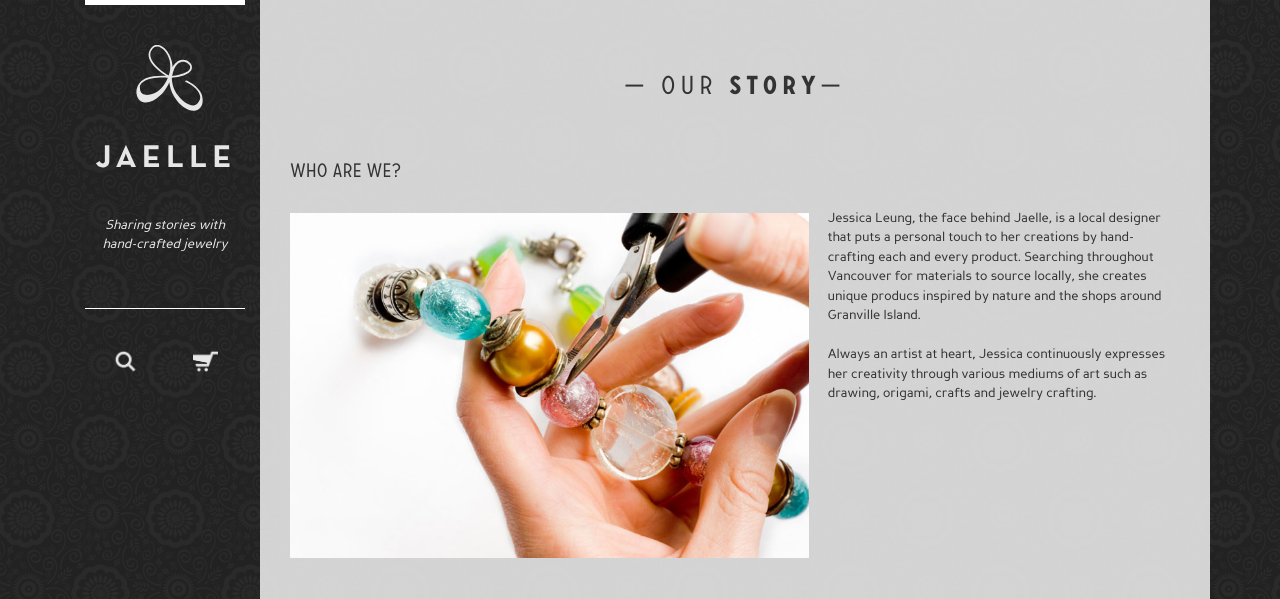
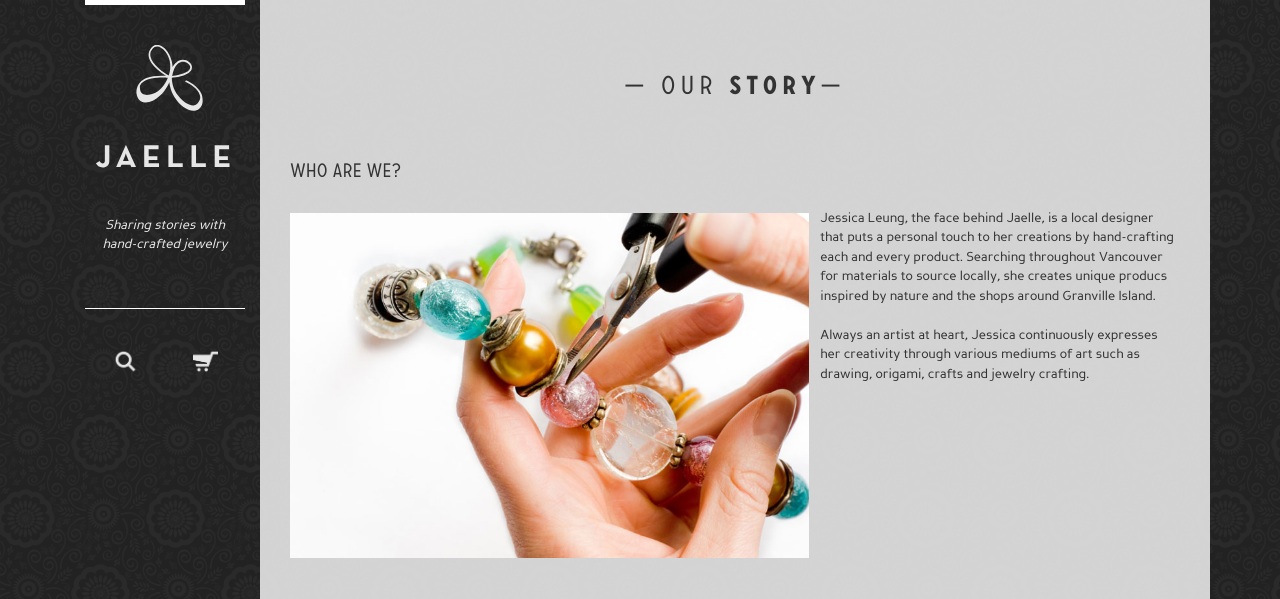
Before and after one commit to maryngo/Jaelle, a PHP site: page /about.html in a window 1280 px wide. Shown: the top 599 px of the page. Run offline with PHP 8.4, Linux system fonts and the light colour scheme; some libraries are stand-ins or nearby versions.

Commit message:
Changed padding-left of "Who we are" text

```diff
--- a/Week 7/site/css/stylesheet_about.css
+++ b/Week 7/site/css/stylesheet_about.css
@@ -43,7 +43,7 @@ html, body {
 }
 
 .who-content{
-	padding-left: 5%
+	padding-left: 3%
 }
 
 .mat-header, .process-header{
```
